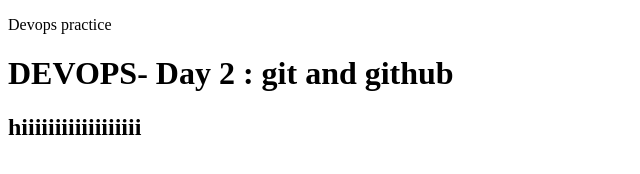
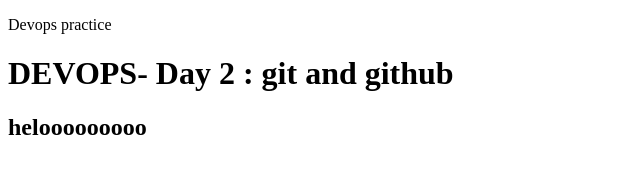
Before and after one commit to JeiyaShivani/github-practice, a plain HTML site: page index.html in a window 1280 px wide. Shown: the full height of the page, 0-640 px from the left. Drawn offline with Linux system fonts and the light colour scheme.

Commit message:
Update 2 index.html

```diff
--- a/index.html
+++ b/index.html
@@ -5,7 +5,7 @@
 </head>
 <body>
   <h1>DEVOPS- Day 2 : git and github</h1>
-  <h2>hiiiiiiiiiiiiiiiiii</h2>
+  <h2>helooooooooo</h2>
 
 </body>
 </html>
```
